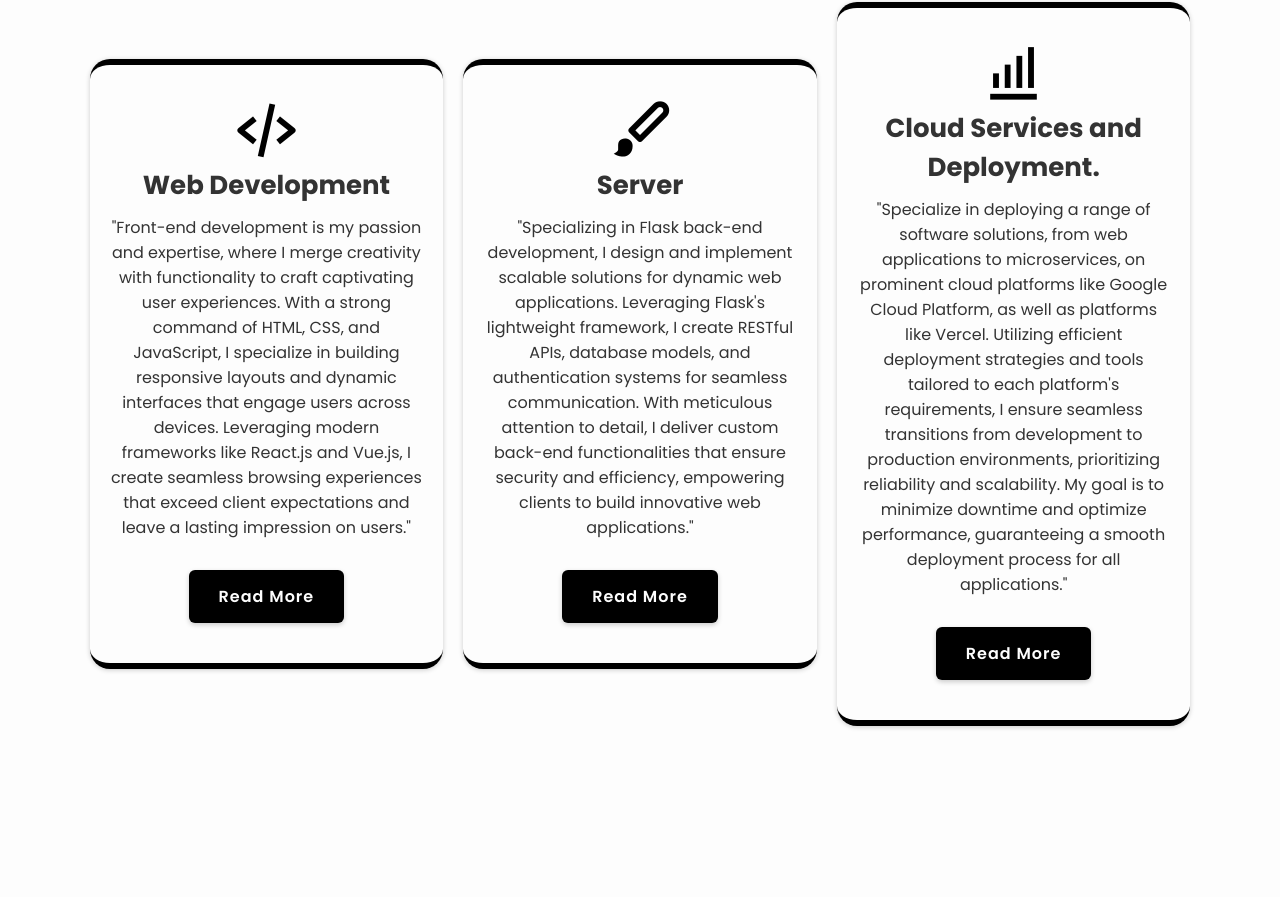
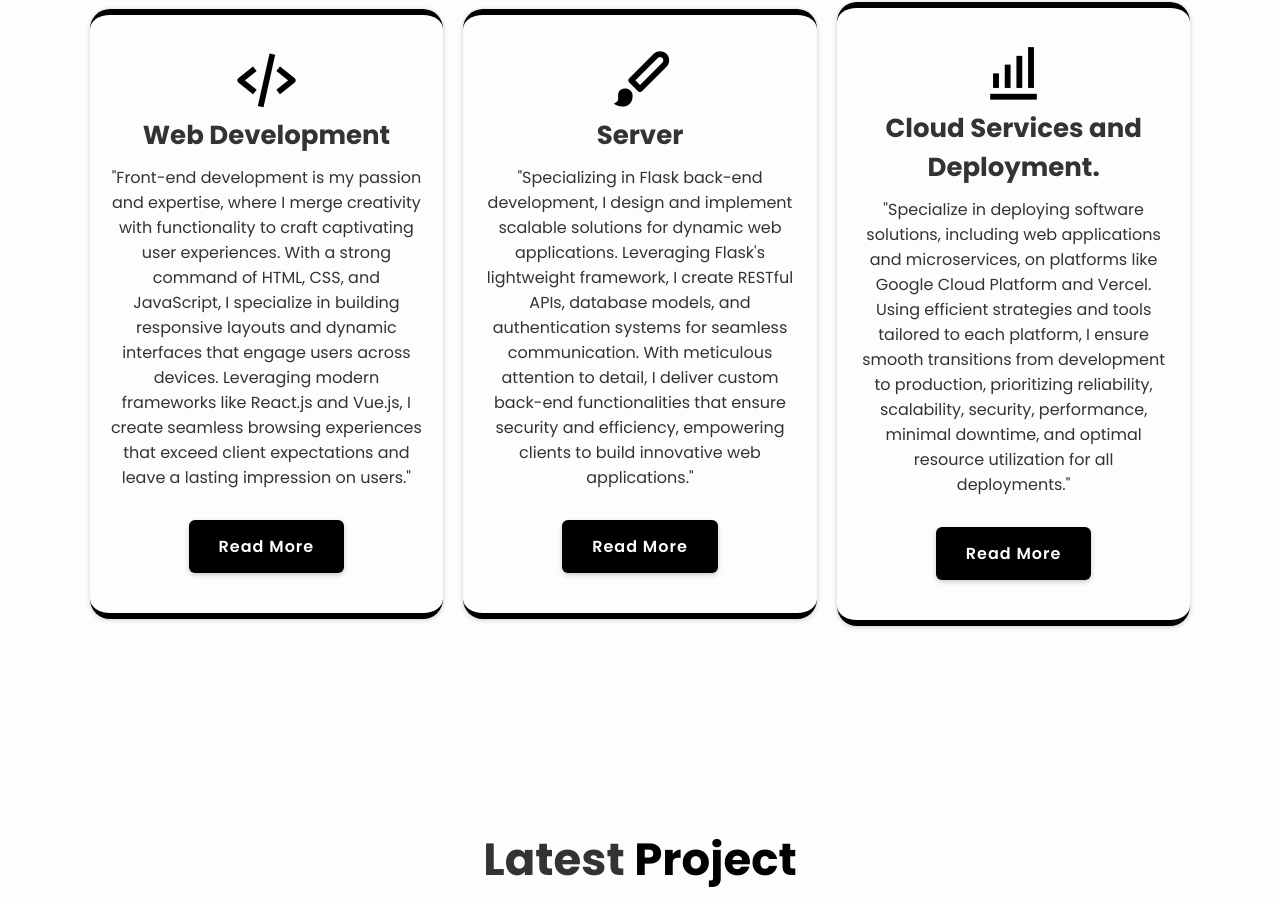
Before and after one commit to tobias-omondi/toby-world, a plain HTML site: page index.html in a window 1280 px wide. Shown: the part 1816-2713 px from the top of the page. Drawn offline with nearby package versions, Linux system fonts and the light colour scheme.

Commit message:
updated code

```diff
--- a/css/style.css
+++ b/css/style.css
@@ -372,6 +372,7 @@ span {
 .services-box i {
     font-size: 7rem;
     color: var(--main-color);
+    max-height: 60%;
 }
 
 .services-box h3 {
--- a/index.html
+++ b/index.html
@@ -143,13 +143,7 @@
             <div class="services-box">
                 <i class='bx bx-bar-chart-alt'></i>
                 <h3>Cloud Services and Deployment.</h3>
-                <p>"Specialize in deploying a range of software solutions, from web applications
-                    to microservices, on prominent cloud platforms like Google Cloud
-                    Platform, as well as platforms like Vercel. Utilizing efficient deployment
-                    strategies and tools tailored to each platform's requirements, I ensure seamless
-                      transitions from development to production environments, prioritizing reliability
-                       and scalability. My goal is to minimize downtime and optimize performance,
-                       guaranteeing a smooth deployment process for all applications."</p>
+                <p>"Specialize in deploying software solutions, including web applications and microservices, on platforms like Google Cloud Platform and Vercel. Using efficient strategies and tools tailored to each platform, I ensure smooth transitions from development to production, prioritizing reliability, scalability, security, performance, minimal downtime, and optimal resource utilization for all deployments."</p>
                 <a href="#" class="btn">Read More</a>
             </div>
         </div>
@@ -185,7 +179,7 @@
                 <div class="portfolio-layer">
                     <h4>E commerce</h4>
                     <p>.</p>
-                    <a href="#"><i class='bx bx-link-external'></i></a>
+                    <a href="https://github.com/tobias-omondi/Projectbackup"><i class='bx bx-link-external'></i></a>
                 </div>
             </div>
             <div class="portfolio-box">
```
Also changed, not shown: images/portfolio6.jpg (deleted), images/portfolio6.png (added), images/portfolio7.png (added).
